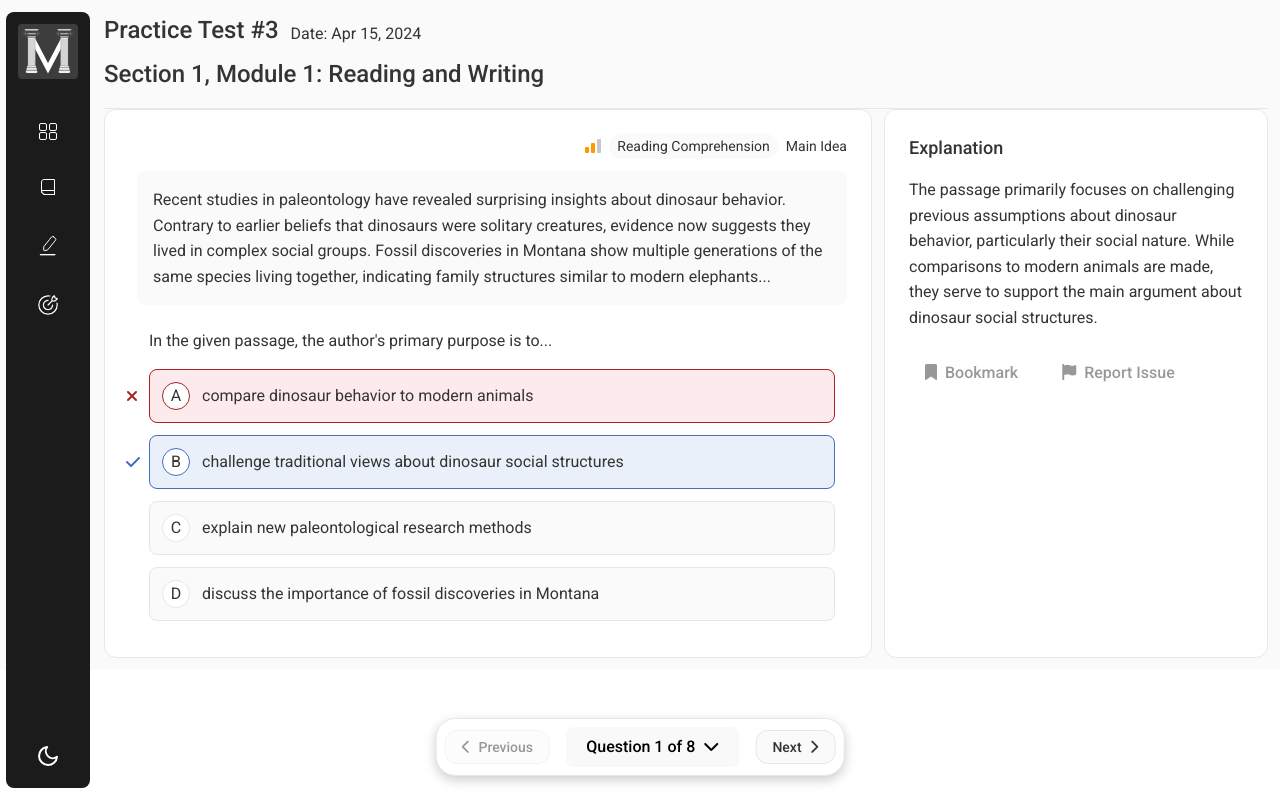
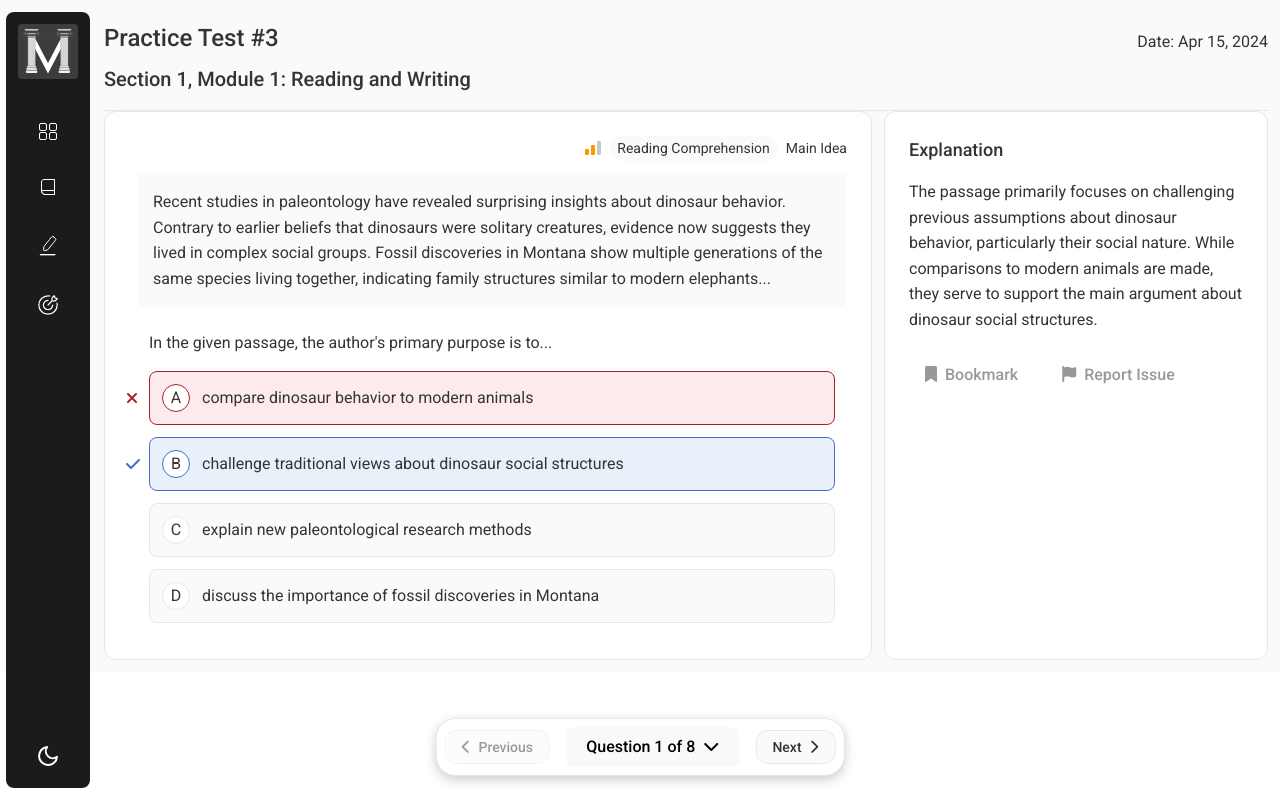
Before and after one commit to Orujhimaru/max_odyssey, a React (Vite) app: page /test-review/1 in a window 1280 px wide. Built offline with nearby package versions, Linux system fonts and the light colour scheme; a web font is replaced by a local one.

Commit message:
design: text styling changes

```diff
--- a/src/components/ContinueLearning/ContinueLearning.css
+++ b/src/components/ContinueLearning/ContinueLearning.css
@@ -262,7 +262,7 @@
   }
 }
 
-.continue-learning-header h2 {
+.continue-learning-header-h2 {
   font-size: 20px;
   font-weight: 500;
   color: var(--text-primary);
--- a/src/components/ContinueLearning/ContinueLearning.jsx
+++ b/src/components/ContinueLearning/ContinueLearning.jsx
@@ -5,7 +5,7 @@ const ContinueLearning = ({ courses }) => {
   return (
     <div className="continue-learning">
       <div className="continue-learning-header">
-        <h2>
+        <h2 className="continue-learning-header-h2">
           Continue Learning<span>📖</span>
         </h2>
         {/* <button className="view-all-button">View All</button> */}
--- a/src/components/PerformanceInsights/PerformanceInsights.jsx
+++ b/src/components/PerformanceInsights/PerformanceInsights.jsx
@@ -68,7 +68,7 @@ const PerformanceInsights = () => {
             </div>
             <span className="insight-label">Avg. Time/Q</span>
           </div>
-          <div className="insight-content">
+          <div className="insight-content timerr">
             <div className="insight-value time-insights">
               <div className="time-section">
                 <div className="subject-label-container">
--- a/src/components/TestReview/TestReview.css
+++ b/src/components/TestReview/TestReview.css
@@ -1,5 +1,6 @@
 .test-review-container {
   padding: 12px;
+  padding-top: 20px;
   height: 100%;
   display: flex;
   flex-direction: column;
@@ -24,9 +25,18 @@
   display: flex;
   flex-direction: row;
   align-items: center;
-  /* justify-content: space-between;
-   */
+  justify-content: space-between;
+
   gap: 12px;
+}
+
+.test-review-header-h2 {
+  font-size: 20px;
+  font-weight: 500;
+  color: var(--text-primary);
+  display: flex;
+  align-items: center;
+  gap: 8px;
 }
 
 .test-info h2 {
--- a/src/components/TestReview/TestReview.jsx
+++ b/src/components/TestReview/TestReview.jsx
@@ -176,7 +176,9 @@ const TestReview = () => {
           <h2>Practice Test #3</h2>
           <span>Date: Apr 15, 2024</span>
         </div>
-        <h2>Section 1, Module 1: Reading and Writing</h2>
+        <h2 className="test-review-header-h2 ">
+          Section 1, Module 1: Reading and Writing
+        </h2>
         {/* <div className="test-stats">
             <span>Date: Apr 15, 2024</span>
             {/* <span>Score: 720</span> */}
```
